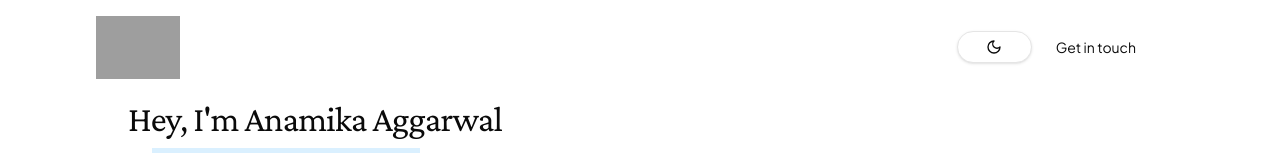
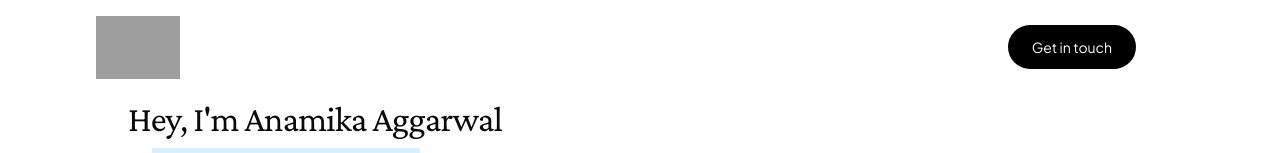
Before and after one commit to Anamika1608/portfolio, a Next.js app: page / in a window 1280 px wide. Shown: the top 153 px of the page. Built offline with nearby package versions, Linux system fonts and the light colour scheme; grey boxes are pictures that could not be loaded.

Commit message:
Edit Get in touch button with cal link

```diff
--- a/src/components/Navbar/Header.tsx
+++ b/src/components/Navbar/Header.tsx
@@ -1,9 +1,11 @@
 "use client"
 
 import Link from "next/link"
-import { ThemeToggle } from "@/components/Navbar/ThemeToggle"
+import { useState } from "react"
 
 export function Header() {
+    const [isHovered, setIsHovered] = useState(false)
+
     return (
         <header className="sticky top-0 z-50">
             <div
@@ -13,7 +15,6 @@ export function Header() {
                     WebkitMaskImage: 'linear-gradient(to bottom, black 60%, transparent 100%)'
                 }}
             ></div>
-
 
             <div className="relative flex items-center justify-between mx-24 mr-36 py-4">
                 {/* Left side - Logo */}
@@ -30,13 +31,46 @@ export function Header() {
 
                 {/* Right side - Navigation */}
                 <div className="flex items-center space-x-4 md:space-x-6">
-                    <ThemeToggle />
-                    <Link
-                        href="/contact"
-                        className="text-sm font-jakarta hover:text-accent transition-colors duration-200"
-                    >
-                        Get in touch
-                    </Link>
+                    <div className="relative">
+                        {/* Video Background */}
+                        <div
+                            className={`absolute inset-0 rounded-full overflow-hidden transition-opacity duration-300 ${
+                                isHovered ? 'opacity-100' : 'opacity-0'
+                            }`}
+                            style={{ zIndex: -1 }}
+                        >
+
+                            {/* Overlay for better text readability */}
+                            <div className="absolute inset-0 bg-black bg-opacity-30"></div>
+                        </div>
+
+                        <Link
+                            href="https://cal.com/anamikaagg"
+                            className={`relative text-sm font-jakarta transition-all duration-300 px-6 py-3 rounded-full flex items-center group ${
+                                isHovered
+                                    ? 'text-white shadow-2xl transform scale-105'
+                                    : 'bg-black text-white hover:bg-gray-900'
+                            }`}
+                            onMouseEnter={() => setIsHovered(true)}
+                            onMouseLeave={() => setIsHovered(false)}
+                        >
+                            <span className="relative z-10">Get in touch</span>
+
+                            <svg
+                                className={`transition-all duration-300 transform ${
+                                    isHovered ? 'w-4 h-4 opacity-100 translate-x-1 scale-110 ml-2' : 'opacity-0 w-0 ml-0'
+                                }`}
+                                viewBox="0 0 24 24"
+                                fill="none"
+                                stroke="currentColor"
+                                strokeWidth="2"
+                                strokeLinecap="round"
+                                strokeLinejoin="round"
+                            >
+                                <path d="M5 12h14M12 5l7 7-7 7"></path>
+                            </svg>
+                        </Link>
+                    </div>
                 </div>
             </div>
         </header>
--- a/src/components/OpenSource/ContributionLinksCard.tsx
+++ b/src/components/OpenSource/ContributionLinksCard.tsx
@@ -31,7 +31,7 @@ const ContributionLinksCard = ({ githubUrl, docUrl, index }: Props) => {
 
         <LinkSection
           href={githubUrl}
-          title="All my code and contributions"
+          title="All my contributions PRs"
           linkText="View on GitHub"
           icon={<FaGithub size={18} />}
           variant="primary" // Dark button style
--- a/src/components/OpenSource/OpenSource.tsx
+++ b/src/components/OpenSource/OpenSource.tsx
@@ -13,7 +13,7 @@ function OpenSource() {
       <motion.div
         initial={{ opacity: 0, y: -20 }}
         animate={{ opacity: 1, y: 0 }}
-        className="flex justify-start transition-transform duration-700 ease-out mt-12 mb-8"
+        className="flex justify-start transition-transform duration-700 ease-out mt-12 mb-4"
       >
         <div className="border border-black rounded-full px-3 sm:px-4 py-1 transition-all duration-700 ease-out hover:shadow-md">
           <h2 className="text-xl sm:text-2xl font-crimson font-medium">
```
